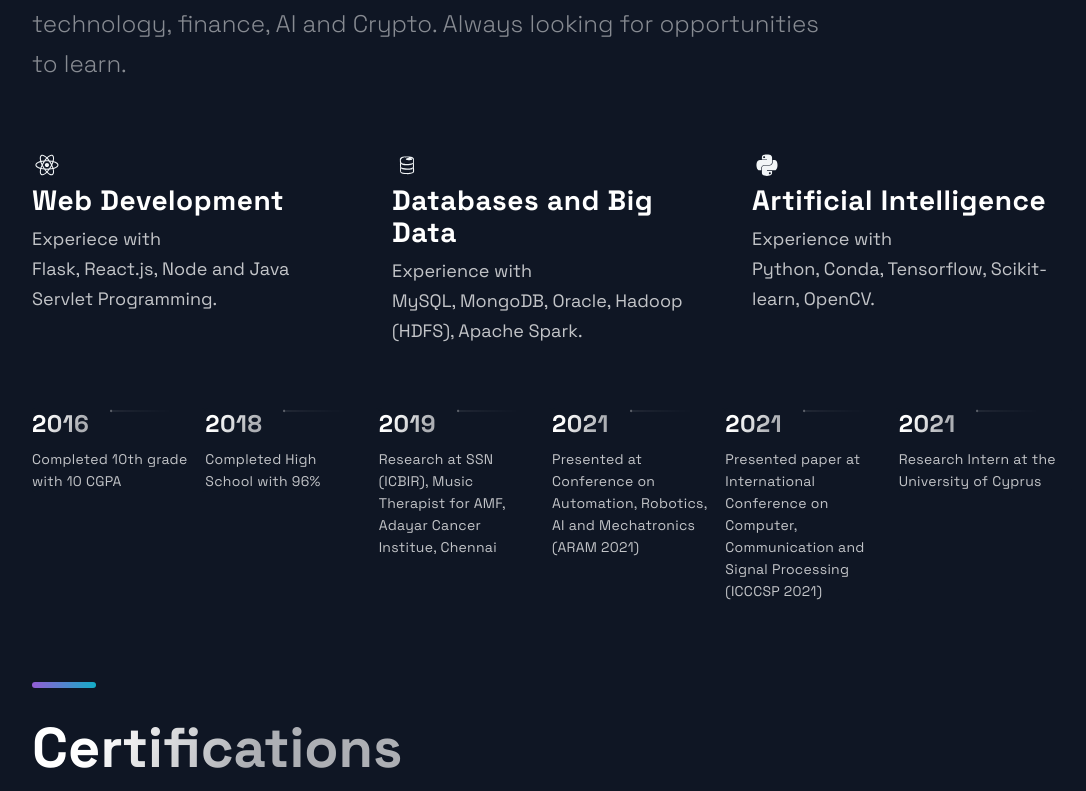
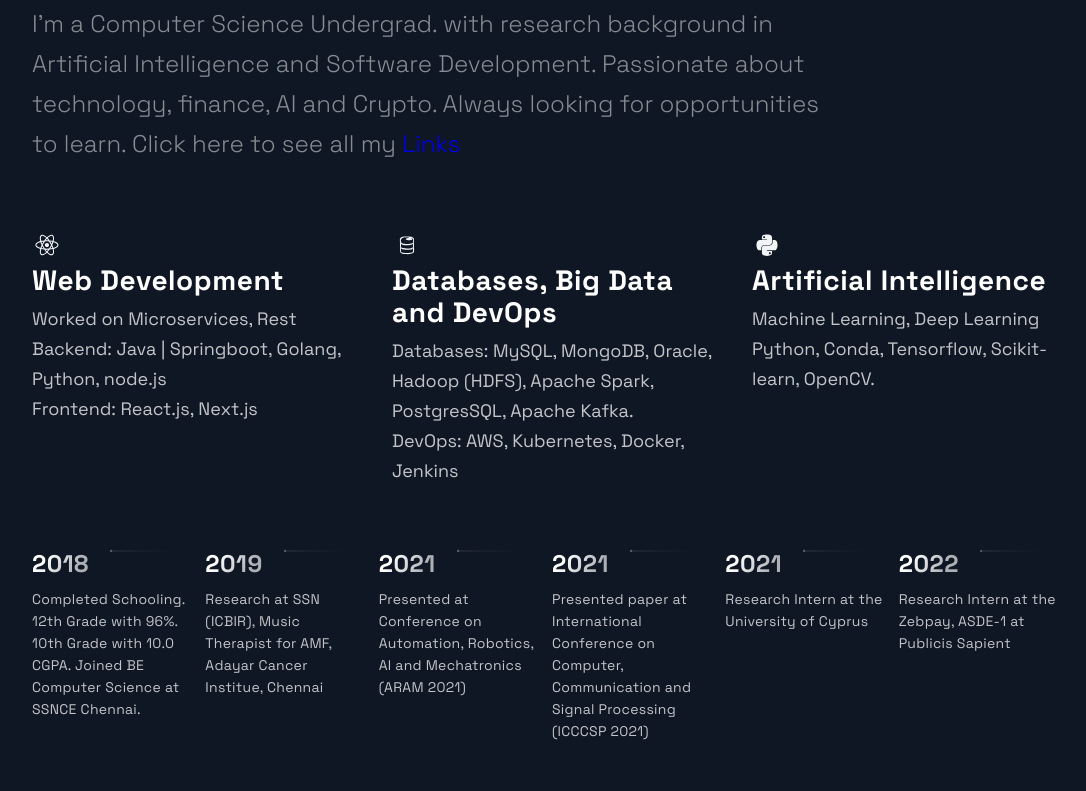
Before and after one commit to msris108/msris108.github.io, a Next.js app: page / in a window 1280 px wide. Shown: the part 909-1700 px from the top of the page, without its empty margins (88-1174 px from the left). Built offline with nearby package versions, Linux system fonts and the light colour scheme.

Commit message:
Ui Updates

```diff
--- a/src/components/Technologies/Technologies.js
+++ b/src/components/Technologies/Technologies.js
@@ -8,7 +8,9 @@
     <SectionDivider divider />
     <SectionTitle>About Me</SectionTitle>
     <SectionText>
-      I'm a Computer Science Undergrad. with research background in Artificial Intelligence and Software Development. Passionate about technology, finance, AI and Crypto. Always looking for opportunities to learn.
+      ASDE-1 @ Publicis Sapient <br />
+      Ex Intern @ Zebpay  | Ex Research University of Cyprus <br />
+      I'm a Computer Science Undergrad. with research background in Artificial Intelligence and Software Development. Passionate about technology, finance, AI and Crypto. Always looking for opportunities to learn. Click here to see all my <a href="https://linktr.ee/msris108"> Links </a>
     </SectionText>
     <List>
       <ListItem>
@@ -18,8 +20,9 @@
         <ListContainer>
           <ListTitle>Web Development</ListTitle>
           <ListParagraph>
-            Experiece with <br />
-            Flask, React.js, Node and Java Servlet Programming.
+            Worked on Microservices, Rest <br />
+            Backend: Java | Springboot, Golang, Python, node.js <br />
+            Frontend: React.js, Next.js <br />
           </ListParagraph>
         </ListContainer>
       </ListItem>
@@ -28,10 +31,10 @@
           <DiFirebase size="3rem" />
         </picture>
         <ListContainer>
-          <ListTitle>Databases and Big Data</ListTitle>
+          <ListTitle>Databases, Big Data and DevOps</ListTitle>
           <ListParagraph>
-            Experience with <br />
-            MySQL, MongoDB, Oracle, Hadoop (HDFS), Apache Spark.
+            Databases: MySQL, MongoDB, Oracle, Hadoop (HDFS), Apache Spark, PostgresSQL, Apache Kafka. <br />
+            DevOps: AWS, Kubernetes, Docker, Jenkins
           </ListParagraph>
         </ListContainer>
       </ListItem>
@@ -42,7 +45,7 @@
         <ListContainer>
           <ListTitle>Artificial Intelligence</ListTitle>
           <ListParagraph>
-            Experience with <br />
+            Machine Learning, Deep Learning <br />
             Python, Conda, Tensorflow, Scikit-learn, OpenCV.
           </ListParagraph>
         </ListContainer>
--- a/src/constants/constants.js
+++ b/src/constants/constants.js
@@ -38,10 +38,10 @@
 ];
 
 export const TimeLineData = [
-  { year: 2016, text: 'Completed 10th grade with 10 CGPA', },
-  { year: 2018, text: 'Completed High School with 96%', },
+  { year: 2018, text: 'Completed Schooling. 12th Grade with 96%. 10th Grade with 10.0 CGPA. Joined BE Computer Science at SSNCE Chennai.', },
   { year: 2019, text: 'Research at SSN (ICBIR), Music Therapist for AMF, Adayar Cancer Institue, Chennai', },
   { year: 2021, text: 'Presented at Conference on Automation, Robotics, AI and Mechatronics (ARAM 2021)', },
   { year: 2021, text: 'Presented paper at International Conference on Computer, Communication and Signal Processing (ICCCSP 2021)', },
   { year: 2021, text: 'Research Intern at the University of Cyprus', },
+  { year: 2022, text: 'Research Intern at the Zebpay, ASDE-1 at Publicis Sapient', },
 ];
```
Also changed, not shown: 2 other files (tests, documents, lock files or other folders).
